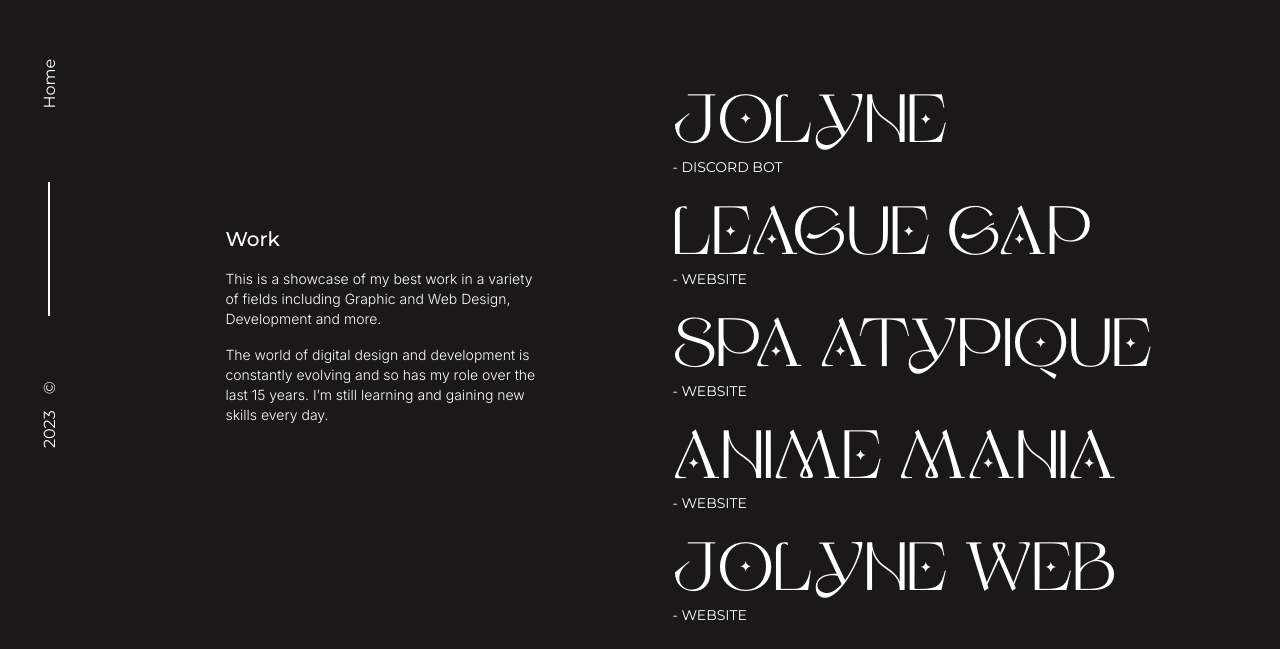
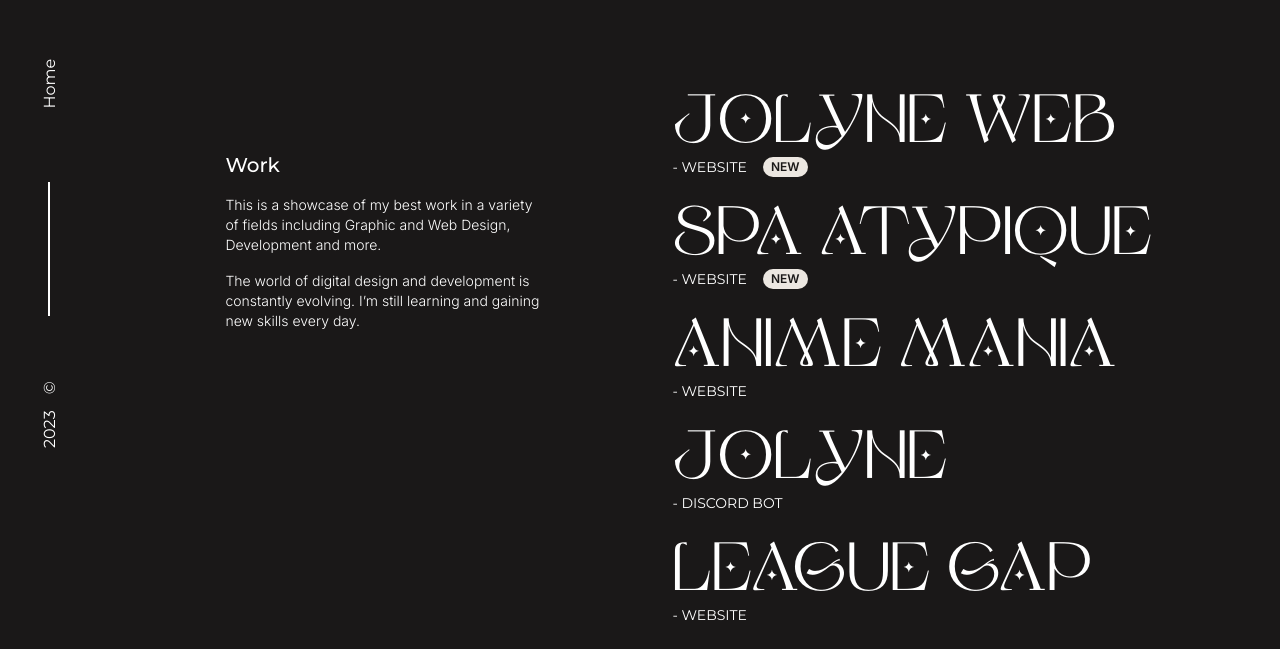
Before and after one commit to Sopow/new-portfolio, a Next.js app: page /work in a window 1280 px wide. Shown: the part 151-800 px from the top of the page. Built offline with nearby package versions, Linux system fonts and the light colour scheme.

Commit message:
new update + selector

```diff
--- a/src/app/contact/page.tsx
+++ b/src/app/contact/page.tsx
@@ -15,6 +15,18 @@ function Contact() {
     document
       .getElementsByClassName("changeable-border")[0]
       .classList.add("!border-white");
+
+    const selectionStyle = `
+      ::selection {
+        background: #ece7e1;
+        color: #1a1818;
+      }
+    `;
+
+    const styleElement = document.createElement("style");
+    styleElement.textContent = selectionStyle;
+
+    document.head.appendChild(styleElement);
   };
 
   React.useEffect(() => {
--- a/src/app/work/page.tsx
+++ b/src/app/work/page.tsx
@@ -9,18 +9,31 @@ function Work() {
       name: "Jolyne",
       url: "www.jolyne.moe",
       category: "discord bot",
+      new: false,
     },
-    { name: "League Gap", url: "www.league-gap.fr", category: "website" },
-    { name: "SPA Atypique", url: "spa-sopow.vercel.app", category: "website" },
+    {
+      name: "League Gap",
+      url: "www.league-gap.fr",
+      category: "website",
+      new: false,
+    },
+    {
+      name: "SPA Atypique",
+      url: "spa-sopow.vercel.app",
+      category: "website",
+      new: true,
+    },
     {
       name: "Anime Mania",
       url: "anime-mania-self.vercel.app",
       category: "website",
+      new: false,
     },
     {
       name: "Jolyne Web",
       url: "www.jolyne.moe",
       category: "website",
+      new: true,
     },
   ];
 
@@ -34,6 +47,18 @@ function Work() {
     document
       .getElementsByClassName("changeable-border")[0]
       .classList.add("!border-white");
+
+    const selectionStyle = `
+      ::selection {
+        background: #ece7e1;
+        color: #1a1818;
+      }
+    `;
+
+    const styleElement = document.createElement("style");
+    styleElement.textContent = selectionStyle;
+
+    document.head.appendChild(styleElement);
   };
 
   React.useEffect(() => {
@@ -42,8 +67,8 @@ function Work() {
   return (
     <div className="h-full w-full">
       <div className="flex flex-col xl:flex-row h-full w-full justify-evenly xl:items-center items-start xl:px-0 px-12">
-        <div className="h-3/6 mb-4">
-          <div className="flex h-full flex-col justify-end">
+        <div className="h-3/6">
+          <div className="flex h-full flex-col justify-center">
             <motion.h1
               className="font-montserrat font-medium text-xl"
               // bottom to top animate
@@ -84,15 +109,19 @@ function Work() {
               </p>
               <p>
                 The world of digital design and development is constantly
-                evolving and so has my role over the last 15 years. I’m still
-                learning and gaining new skills every day.
+                evolving. I’m still learning and gaining new skills every day.
               </p>
             </motion.div>
           </div>
         </div>
         <div className="h-3/6">
           <div className="overflow-auto flex flex-col no-scrollbar h-[80vh] xl:py-12 pb-40 pt-8 xl:pb-0">
-            {list.map((item, index) => (
+            {list
+              .sort((a, b) =>
+                a.name === b.name ? 0 : a.name < b.name ? -1 : 1
+              )
+              .sort((a, b) => (a.new === b.new ? 0 : a.new ? -1 : 1))
+              .map((item, index) => (
                 <motion.button
                   key={index}
                   // blur animate
@@ -112,10 +141,15 @@ function Work() {
                   >
                     {item.name.toUpperCase()}
                   </div>
-                <div className="flex flex-row justify-between items-center mb-8">
-                  <p className="md:text-sm text-xs font-montserrat">
+                  <div className="flex flex-row justify-start items-center mb-8 gap-4 cursor-default">
+                    <p className="md:text-sm text-xs font-montserrat !cursor-text">
                       - {item.category.toUpperCase()}
                     </p>
+                    {item.new && (
+                      <div className="!cursor-text bg-[#ece7e1] text-[#1a1818] rounded-[20px] self-center px-2 text-xs font-semibold leading-[20px]">
+                        NEW
+                      </div>
+                    )}
                   </div>
                 </motion.button>
               ))}
```
Lines whose indentation alone changed are shown as unchanged.
